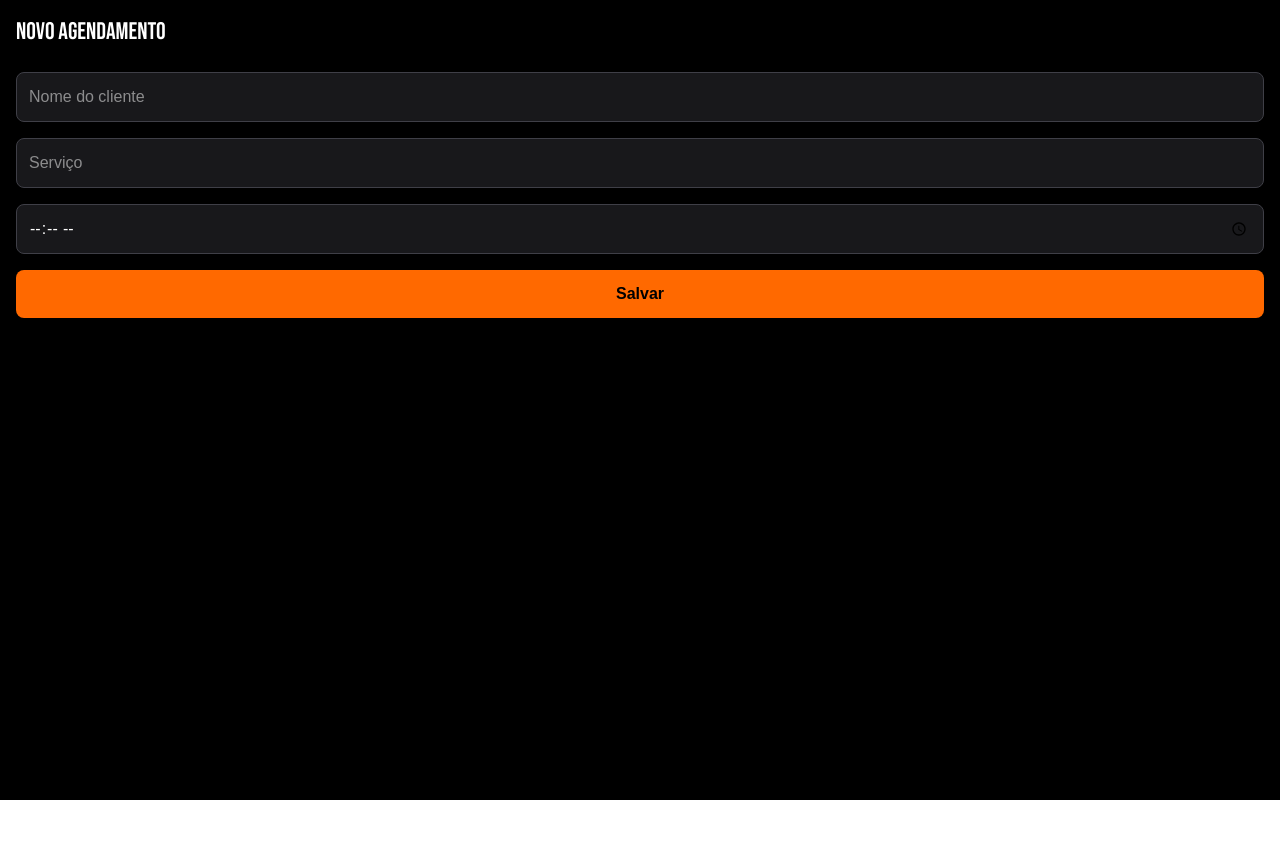
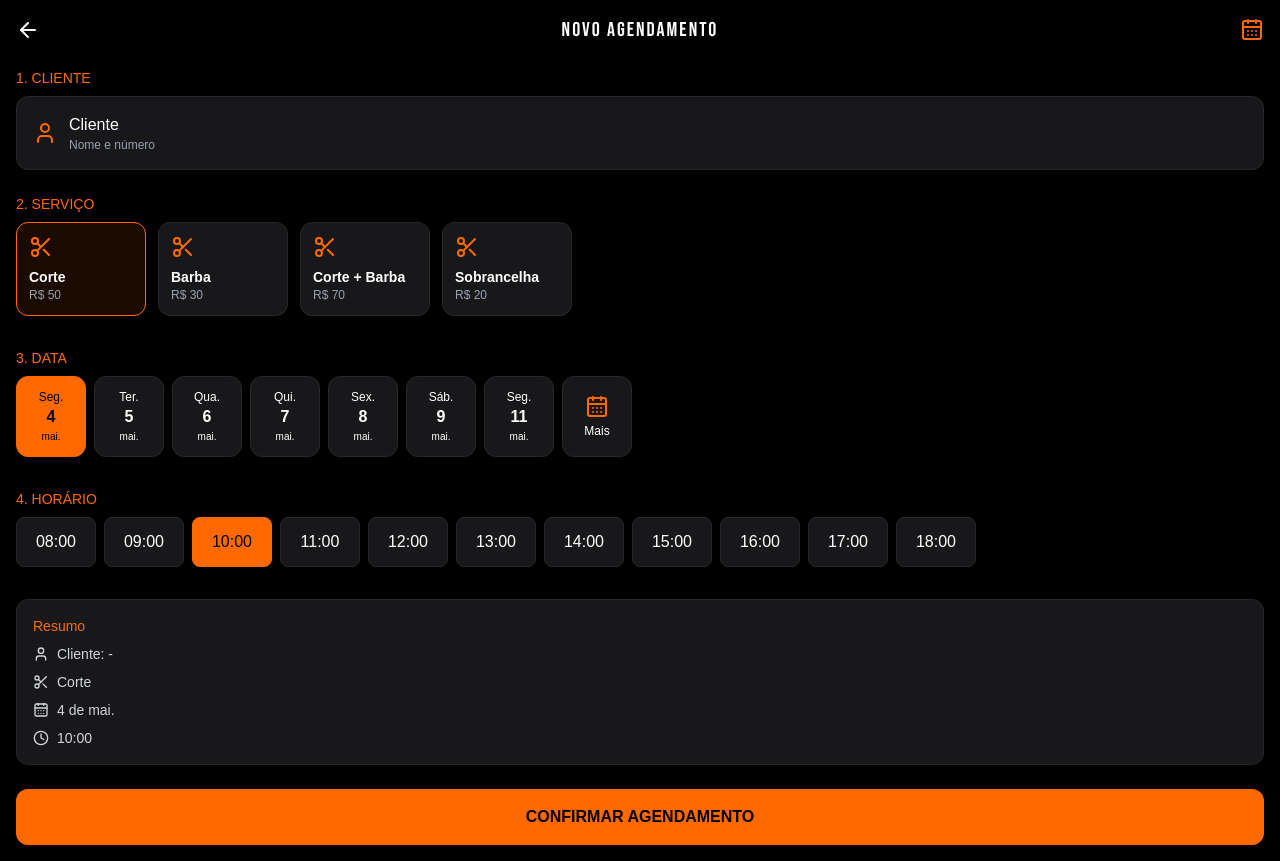
Before and after one commit to gamerchablau-del/agenbarba, a Next.js app: page /novo-agendamento in a window 1280 px wide. Before the commit the page ends 800 px from the top, so only its background shows below. Built offline with nearby package versions, Linux system fonts and the light colour scheme.

Commit message:
adicionando funcionalidade de agendamento com seleção de serviço, data e horário

```diff
--- a/app/novo-agendamento/page.tsx
+++ b/app/novo-agendamento/page.tsx
@@ -1,7 +1,8 @@
 "use client"
 
+import { useState } from "react"
+import { ArrowLeft, User, Scissors, CalendarDays, Clock } from "lucide-react"
 import { useRouter } from "next/navigation"
-import { useState } from "react"
 import { Bebas_Neue } from 'next/font/google'
 
 const bebas = Bebas_Neue({
@@ -12,64 +13,234 @@ const bebas = Bebas_Neue({
 export default function NovoAgendamento() {
   const router = useRouter()
 
-  const [nome, setNome] = useState("")
-  const [servico, setServico] = useState("")
-  const [hora, setHora] = useState("")
+  const [servicoSelecionado, setServicoSelecionado] = useState("Corte")
+  const [horarioSelecionado, setHorarioSelecionado] = useState("10:00")
+  const [dataSelecionada, setDataSelecionada] = useState(0)
+  const [dataCustom, setDataCustom] = useState<Date | null>(null)
+  const [abrirCalendario, setAbrirCalendario] = useState(false)
 
-  function salvarAgendamento() {
-    if (!nome || !servico || !hora) {
-      alert("Preenche tudo aí 😅")
-      return
+  const hoje = new Date()
+
+  // 🔥 GERAR DIAS (SEM DOMINGO)
+  const dias = []
+  let i = 0
+
+  while (dias.length < 7) {
+    const data = new Date()
+    data.setDate(hoje.getDate() + i)
+
+    if (data.getDay() !== 0) {
+      dias.push({
+        dataCompleta: data,
+        diaSemana: data.toLocaleDateString("pt-BR", { weekday: "short" }),
+        diaNumero: data.getDate(),
+        mes: data.toLocaleDateString("pt-BR", { month: "short" }),
+      })
     }
 
-    const novo = { nome, servico, hora }
+    i++
+  }
 
-    const antigos = JSON.parse(localStorage.getItem("agendamentos") || "[]")
+  // 🔥 HORÁRIOS
+  const horarios = Array.from({ length: 11 }, (_, i) => {
+    const hora = 8 + i
+    return `${hora.toString().padStart(2, "0")}:00`
+  })
 
-    localStorage.setItem("agendamentos", JSON.stringify([...antigos, novo]))
+  const servicos = [
+    { nome: "Corte", preco: "R$ 50" },
+    { nome: "Barba", preco: "R$ 30" },
+    { nome: "Corte + Barba", preco: "R$ 70" },
+    { nome: "Sobrancelha", preco: "R$ 20" },
+  ]
 
-    router.push("/agenda")
-  }
+  const dataFinal = dataCustom || dias[dataSelecionada].dataCompleta
+
+  const dataFormatada = dataFinal.toLocaleDateString("pt-BR", {
+    day: "numeric",
+    month: "short",
+  })
 
   return (
     <div className="min-h-screen bg-black text-white p-4">
 
-      <h1 className={`text-2xl ${bebas.className} mb-6`}>
-        Novo Agendamento
+      {/* TOPO */}
+      <div className="flex items-center justify-between mb-6">
+        <button onClick={() => router.back()}>
+          <ArrowLeft />
+        </button>
+
+        <h1 className={`text-xl ${bebas.className} tracking-widest`}>
+          NOVO AGENDAMENTO
         </h1>
 
-      <div className="flex flex-col gap-4">
+        <CalendarDays className="text-orange-500" />
+      </div>
+
+      {/* CLIENTE */}
+      <div className="mb-6">
+        <p className="text-sm text-orange-500 mb-2">1. CLIENTE</p>
+
+        <div className="bg-zinc-900 p-4 rounded-xl border border-zinc-800 flex items-center gap-3">
+          <User className="text-orange-500" />
+          <div>
+            <p>Cliente</p>
+            <p className="text-xs text-gray-400">Nome e número</p>
+          </div>
+        </div>
+      </div>
+
+      {/* SERVIÇOS */}
+      <div className="mb-6">
+        <p className="text-sm text-orange-500 mb-2">2. SERVIÇO</p>
+
+        <div className="flex gap-3 overflow-x-auto pb-2">
+          {servicos.map((servico) => (
+            <div
+              key={servico.nome}
+              onClick={() => setServicoSelecionado(servico.nome)}
+              className={`min-w-[130px] p-3 rounded-xl border cursor-pointer transition
+                ${servicoSelecionado === servico.nome
+                  ? "border-orange-500 bg-orange-500/10"
+                  : "border-zinc-800 bg-zinc-900"}
+              `}
+            >
+              <Scissors className="mb-2 text-orange-500" />
+              <p className="font-semibold text-sm">{servico.nome}</p>
+              <p className="text-xs text-gray-400">{servico.preco}</p>
+            </div>
+          ))}
+        </div>
+      </div>
+
+      {/* DATA */}
+      <div className="mb-6">
+        <p className="text-sm text-orange-500 mb-2">3. DATA</p>
+
+        <div className="flex gap-2 overflow-x-auto pb-2">
+
+          {dias.map((dia, index) => (
+            <div
+              key={index}
+              onClick={() => {
+                setDataSelecionada(index)
+                setDataCustom(null)
+              }}
+              className={`min-w-[70px] text-center p-3 rounded-xl border cursor-pointer
+                ${dataCustom === null && dataSelecionada === index
+                  ? "bg-orange-500 text-black border-orange-500"
+                  : "bg-zinc-900 border-zinc-800"}
+              `}
+            >
+              <p className="text-xs capitalize">{dia.diaSemana}</p>
+              <p className="font-bold">{dia.diaNumero}</p>
+              <p className="text-[10px]">{dia.mes}</p>
+            </div>
+          ))}
+
+          {/* 🔥 BOTÃO MAIS */}
+          <div
+            onClick={() => setAbrirCalendario(true)}
+            className="min-w-[70px] flex flex-col items-center justify-center p-3 rounded-xl border border-zinc-800 bg-zinc-900 cursor-pointer"
+          >
+            <CalendarDays className="text-orange-500 mb-1" />
+            <span className="text-xs">Mais</span>
+          </div>
+
+        </div>
+      </div>
+
+      {/* 🔥 CALENDÁRIO MODAL */}
+      {abrirCalendario && (
+        <div className="fixed inset-0 bg-black/80 flex items-center justify-center z-50">
+
+          <div className="bg-zinc-900 p-6 rounded-xl border border-zinc-800">
 
             <input
-          placeholder="Nome do cliente"
-          value={nome}
-          onChange={(e) => setNome(e.target.value)}
-          className="p-3 rounded-lg bg-zinc-900 border border-zinc-700"
-        />
+              type="date"
+              className="bg-black text-white p-2 rounded"
+              onChange={(e) => {
+                if (!e.target.value) return
 
-        <input
-          placeholder="Serviço"
-          value={servico}
-          onChange={(e) => setServico(e.target.value)}
-          className="p-3 rounded-lg bg-zinc-900 border border-zinc-700"
-        />
+                const novaData = new Date(e.target.value)
 
-        <input
-          type="time"
-          value={hora}
-          onChange={(e) => setHora(e.target.value)}
-          className="p-3 rounded-lg bg-zinc-900 border border-zinc-700"
+                if (novaData.getDay() === 0) {
+                  alert("Domingo não disponível")
+                  return
+                }
+
+                setDataCustom(novaData)
+                setAbrirCalendario(false)
+              }}
             />
 
             <button
-          onClick={salvarAgendamento}
-          className="bg-orange-500 text-black p-3 rounded-lg font-semibold"
+              onClick={() => setAbrirCalendario(false)}
+              className="mt-4 w-full bg-orange-500 text-black py-2 rounded"
             >
-          Salvar
+              Fechar
             </button>
 
           </div>
 
         </div>
+      )}
+
+      {/* HORÁRIOS */}
+      <div className="mb-6">
+        <p className="text-sm text-orange-500 mb-2">4. HORÁRIO</p>
+
+        <div className="flex gap-2 overflow-x-auto pb-2">
+          {horarios.map((hora) => (
+            <button
+              key={hora}
+              onClick={() => setHorarioSelecionado(hora)}
+              className={`min-w-[80px] p-3 rounded-lg border transition
+                ${horarioSelecionado === hora
+                  ? "bg-orange-500 text-black border-orange-500"
+                  : "bg-zinc-900 border-zinc-800"}
+              `}
+            >
+              {hora}
+            </button>
+          ))}
+        </div>
+      </div>
+
+      {/* RESUMO */}
+      <div className="bg-zinc-900 p-4 rounded-xl border border-zinc-800 mb-6">
+        <p className="text-sm text-orange-500 mb-2">Resumo</p>
+
+        <div className="flex flex-col gap-2 text-sm text-gray-300">
+
+          <div className="flex items-center gap-2">
+            <User size={16} />
+            Cliente: -
+          </div>
+
+          <div className="flex items-center gap-2">
+            <Scissors size={16} />
+            {servicoSelecionado}
+          </div>
+
+          <div className="flex items-center gap-2">
+            <CalendarDays size={16} />
+            {dataFormatada}
+          </div>
+
+          <div className="flex items-center gap-2">
+            <Clock size={16} />
+            {horarioSelecionado}
+          </div>
+
+        </div>
+      </div>
+
+      {/* BOTÃO */}
+      <button className="w-full bg-orange-500 text-black py-4 rounded-xl font-semibold active:scale-95 transition">
+        CONFIRMAR AGENDAMENTO
+      </button>
+
+    </div>
   )
 }
```
Lines whose indentation alone changed are shown as unchanged.
